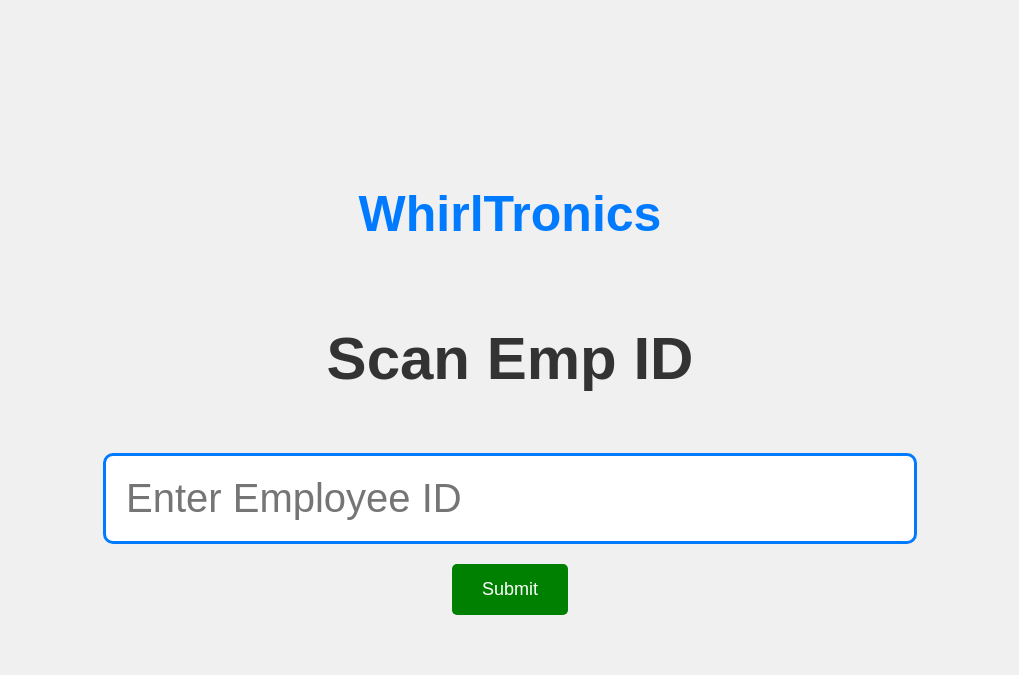
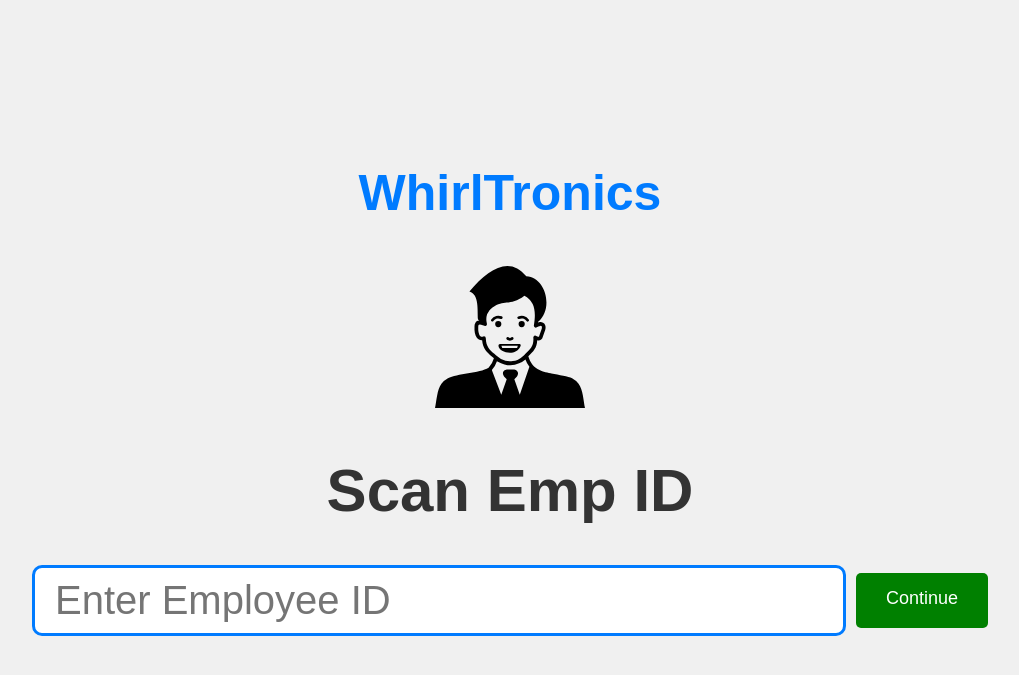
Before and after one commit to ashesh808/Mislabeled-Barcode-Validator, a Flask app: page / in a window 1280 px wide. Shown: the top 675 px of the page, without its empty margins (130-1149 px from the left). Run offline with Flask 3, Linux system fonts and the light colour scheme.

Commit message:
initial commit

```diff
--- a/Job-Sheet-Validation/app.py
+++ b/Job-Sheet-Validation/app.py
@@ -49,7 +49,7 @@
     emp_scanner = EmployeeIDScanner(validEmployeeIds)
     if emp_scanner.scan_employee_id(employeeId):
         return jsonify({"redirect_url": "/ScanJobCode"})
-    return 404
+    return '404'
 
 @app.route("/Scan/Jobsheet", methods=['GET'])
 def scan_jobsheet():
--- a/Job-Sheet-Validation/static/style.css
+++ b/Job-Sheet-Validation/static/style.css
@@ -33,7 +33,8 @@
     font-size: 40px;
     border-radius: 10px;
     border: 3px solid #ccc;
-    margin-top: 20px;
+    margin: 0px;
+    height: 25px;
 }
 
 input[type="text"]:focus {
@@ -50,7 +51,8 @@
     border: none;
     border-radius: 5px;
     cursor: pointer;
-    margin-top: 20px;
+    margin: 0px;
+    height: 25px
 }
 
 .button:hover {
@@ -59,6 +61,22 @@
 
 form {
     display: flex;
-    flex-direction: column;
+    flex-direction: row;
     align-items: center;
+    justify-content: center;
+    gap: 10px;
 }
+.sign-in-icon {
+    width: 150px;
+    height: 150px;
+}
+.error-message {
+    color: red;
+    font-size: 14px;
+    margin-top: 10px;
+    display: none;
+}
+
+.error-message.visible {
+    display: block;
+}
--- a/Job-Sheet-Validation/templates/index.html
+++ b/Job-Sheet-Validation/templates/index.html
@@ -9,11 +9,19 @@
 <body>
     <header>WhirlTronics</header>
     <div class="container">
+        <div class="icon-container">
+            <img class="sign-in-icon" src="/static/assets/employee-icon.svg" alt="Sign In">
+        </div>
         <h1>Scan Emp ID</h1>
         <form id="emp-form" onsubmit="submitForm(event)">
             <input type="text" id="emp-id" placeholder="Enter Employee ID" autofocus>
-            <div class="button" onclick="submitForm(event)">Submit</div>
+            <div class="button" onclick="submitForm(event)">
+                Continue
+            </div>
         </form>
+        <div id="error-message" class="error-message" style="display: none;">
+            Invalid Employee ID
+        </div>
     </div>
 </body>
 </html>
@@ -36,8 +44,13 @@
         .then(data => {
             if (data.redirect_url) {
                 window.location.href = data.redirect_url;
-            } else {
-                console.error('No redirect URL provided');
+            }
+            else {
+                const employeeId = document.getElementById('emp-id').value;
+                const errorMessage = document.getElementById('error-message');
+                errorMessage.textContent = "Invalid Employee ID";
+                errorMessage.classList.add("visible")
+                //console.error('No redirect URL provided');
             }
         })
         .catch(error => {
```
Also changed, not shown: Job-Sheet-Validation/static/assets/document-application-woman-icon.svg (added), Job-Sheet-Validation/static/assets/employee-icon.svg (added), Job-Sheet-Validation/static/assets/male-employee-icon.png (added).
